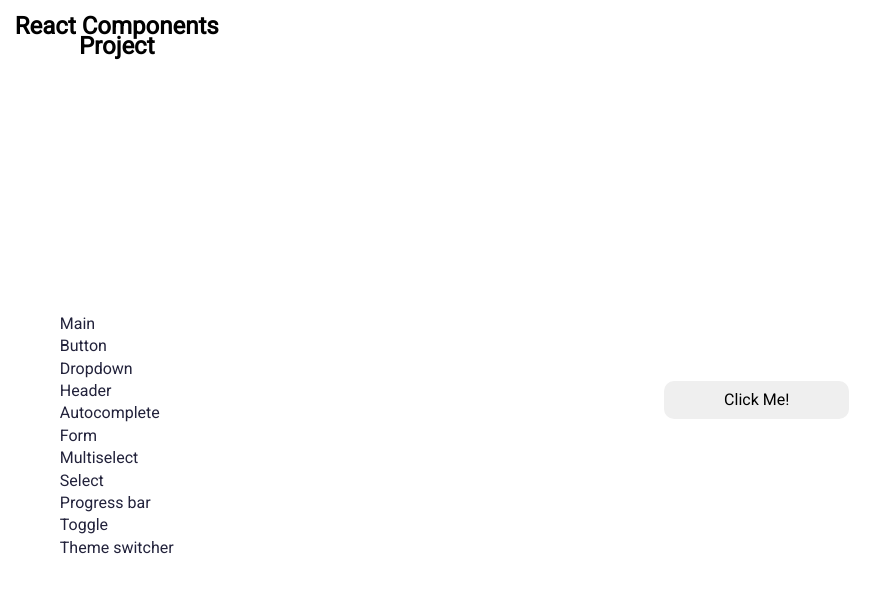
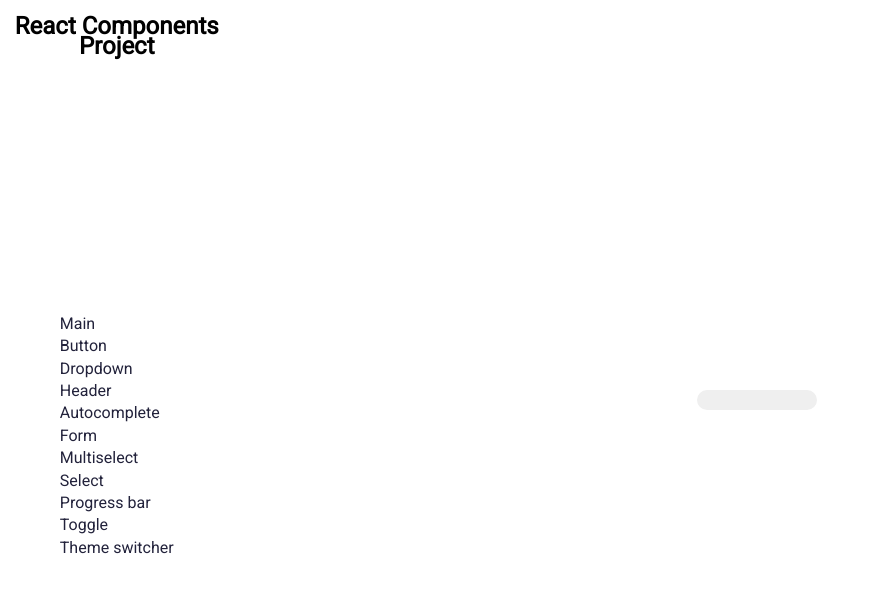
Before and after one commit to maximobelets/react-headers, a React (Vite) app: page /button in a window 1280 px wide. Shown: the top 592 px of the page, without its empty margins (0-896 px from the left). Built offline with nearby package versions, Linux system fonts and the light colour scheme.

Commit message:
Update Button

```diff
--- a/src/components/Button/Button.tsx
+++ b/src/components/Button/Button.tsx
@@ -1,16 +1,15 @@
+import { ButtonHTMLAttributes } from 'react';
 import s from './Button.module.css';
 
-interface ButtonProps {
-	children?: React.ReactNode;
-	type?: 'submit' | 'reset' | 'button';
-	onClick?: () => void;
-	variant?: 'standard' | 'outline' | 'cancel'
+interface ButtonProps extends ButtonHTMLAttributes<HTMLButtonElement> {
+	variant?: 'standard' | 'outline' | 'cancel';
 }
 
-export const Button = ({ children = 'Click Me!', type = 'button', onClick, variant = 'standard' }: ButtonProps) => {
+export const Button = ({ variant = 'standard', className, ...props }: ButtonProps) => {
 	return (
-		<button className={`${s.root} ${s[variant]}`} type={type} onClick={onClick}>
-			{children}
-		</button>
+		<button
+			className={`${s.root} ${s[variant]} ${className}`}
+			{...props}
+		/>
 	)
 };
```
